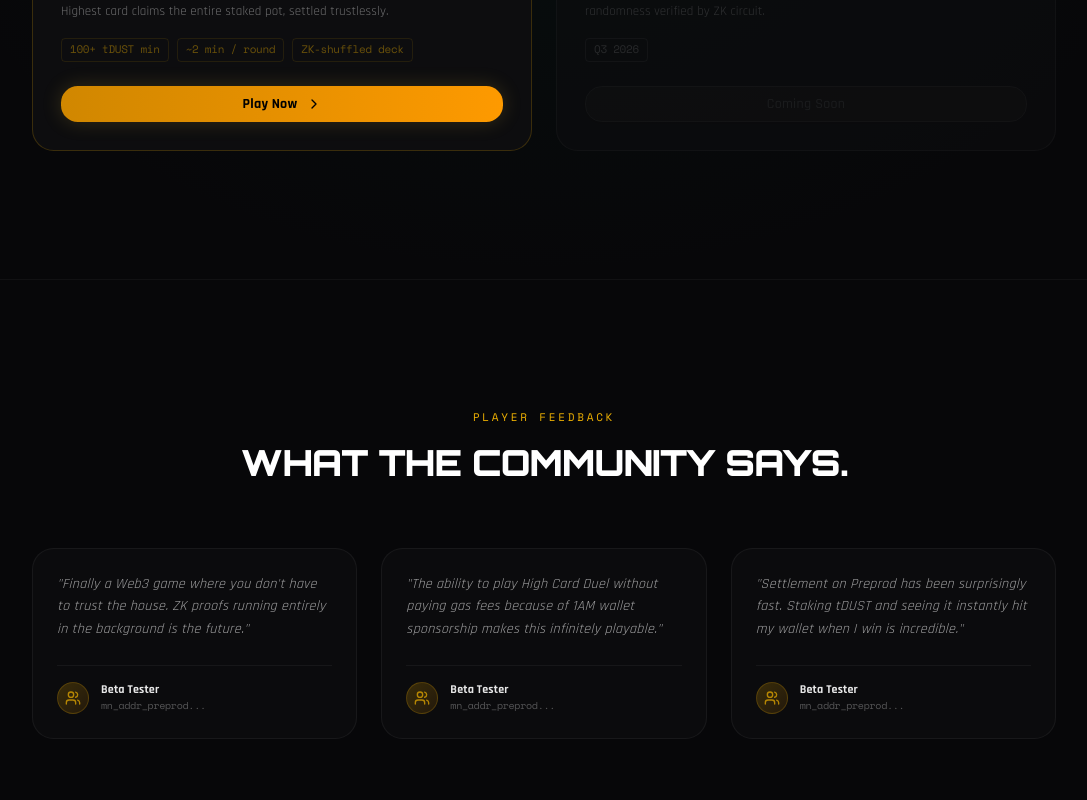
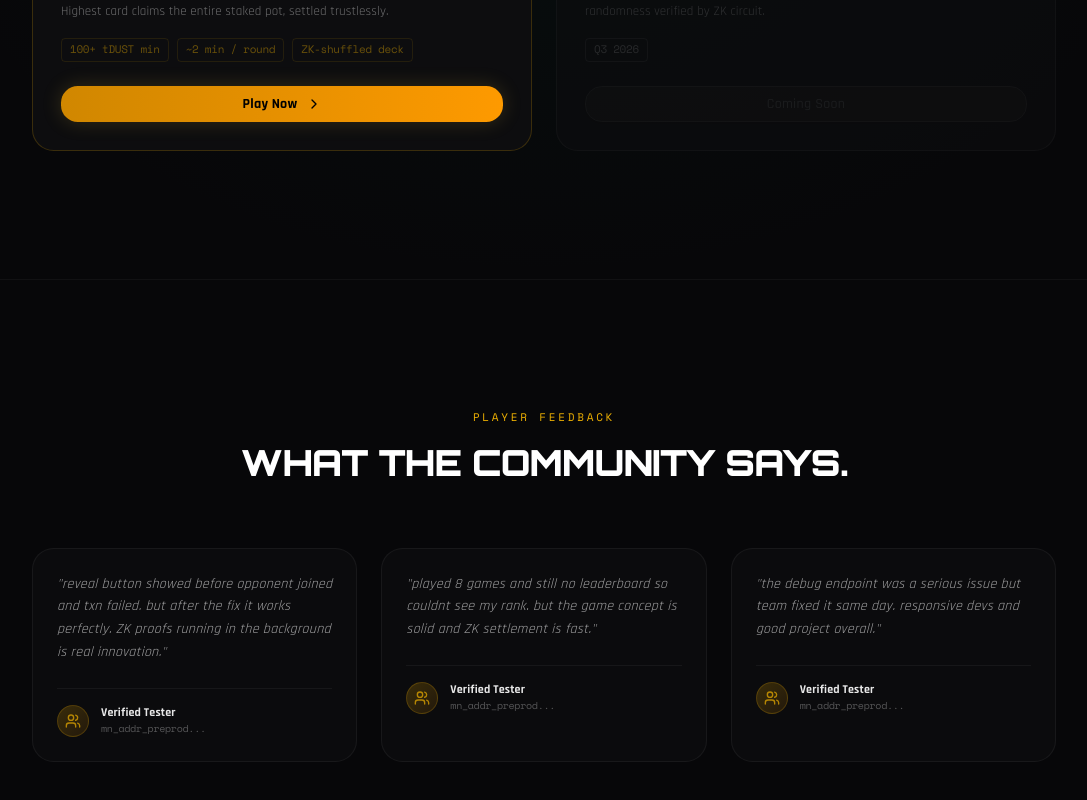
Before and after one commit to aditya-jha033/ShadowArena, a Next.js app in the folder apps/web/: page / in a window 1280 px wide. Shown: the part 2333-3133 px from the top of the page, without its empty margins (96-1183 px from the left). Built offline with nearby package versions, Linux system fonts and the light colour scheme; no server answers; the database is empty.

Commit message:
feat(landing): update tester feedback and replace network uptime with verified testers count

```diff
--- a/apps/web/app/page.tsx
+++ b/apps/web/app/page.tsx
@@ -134,7 +134,7 @@ export default async function LandingPage() {
               { label: "Games Played", value: stats.matchesPlayed.toLocaleString(), color: "text-white" },
               { label: "tDUST Staked", value: stats.tDustStaked.toLocaleString(), color: "text-yellow-400" },
               { label: "ZK Proofs Verified", value: stats.zkProofsVerified.toLocaleString(), color: "text-emerald-400" },
-              { label: "Network Uptime", value: "99.9%", color: "text-teal-400" },
+              { label: "Verified Testers", value: "70+", color: "text-teal-400" },
               { label: "On Midnight Preprod", value: "LIVE", color: "text-yellow-400" },
             ]).map((s, i) => (
               <div key={i} className="flex items-center gap-3 whitespace-nowrap px-8 border-r border-white/5">
@@ -283,19 +283,19 @@ export default async function LandingPage() {
             <div className="grid md:grid-cols-3 gap-6">
               {[
                 {
-                  quote: "Finally a Web3 game where you don't have to trust the house. ZK proofs running entirely in the background is the future.",
-                  name: "Beta Tester",
-                  addr: "mn_addr_preprod1jn2u7ky2jumthlqw40dl2sm3wxjjn3lycgll66yc6rz59guy74fsvj8p87"
+                  quote: "reveal button showed before opponent joined and txn failed. but after the fix it works perfectly. ZK proofs running in the background is real innovation.",
+                  name: "Verified Tester",
+                  addr: "mn_addr_preprod1rl5a9pxxsqypuumwg2nam0ysmw74tsmk3kruzcrs9y0qgreuwdwsh4jf0v"
                 },
                 {
-                  quote: "The ability to play High Card Duel without paying gas fees because of 1AM wallet sponsorship makes this infinitely playable.",
-                  name: "Beta Tester",
-                  addr: "mn_addr_preprod17w88tm9krmywaecx2th3agkjzu7uu4a420euh8yum3nm42p84n8q7wjann"
+                  quote: "played 8 games and still no leaderboard so couldnt see my rank. but the game concept is solid and ZK settlement is fast.",
+                  name: "Verified Tester",
+                  addr: "mn_addr_preprod1sz2v3tn9jez8xa94c7xy74eaztcz9cwy6ynhvnyevt4pluwzt07su5ux0e"
                 },
                 {
-                  quote: "Settlement on Preprod has been surprisingly fast. Staking tDUST and seeing it instantly hit my wallet when I win is incredible.",
-                  name: "Beta Tester",
-                  addr: "mn_addr_preprod1r8mfahw8davsu6kpskeka9udgt3l4daqtgnxt4703fa80p65567q95hzv4"
+                  quote: "the debug endpoint was a serious issue but team fixed it same day. responsive devs and good project overall.",
+                  name: "Verified Tester",
+                  addr: "mn_addr_preprod19kkhjjsd4yanmnvajvma560yy4zh8cavstgj27aw2668f8zpekys6xgj4z"
                 }
               ].map((t, i) => (
                 <div key={i} className="bg-white/[0.02] border border-white/[0.05] rounded-2xl p-6 relative group hover:border-yellow-500/20 transition-all duration-300">
```
